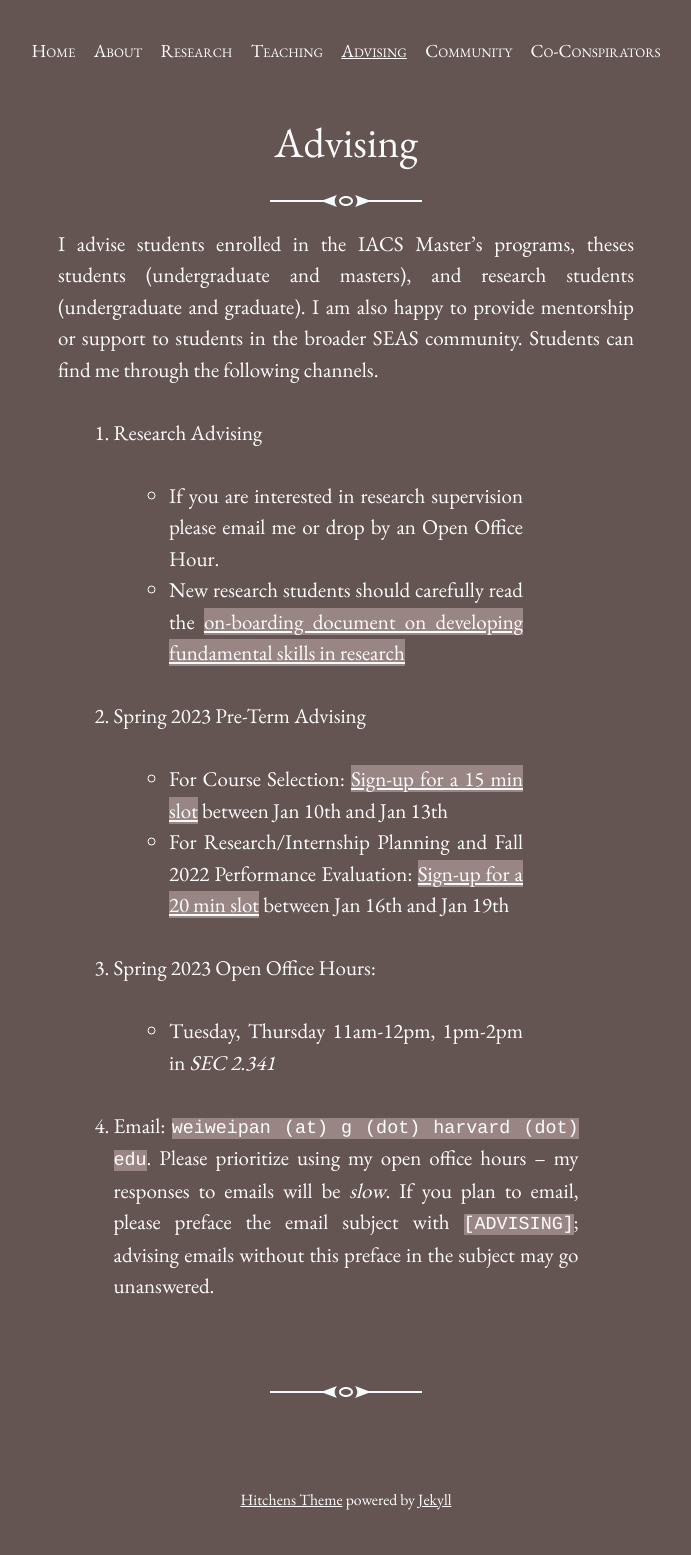
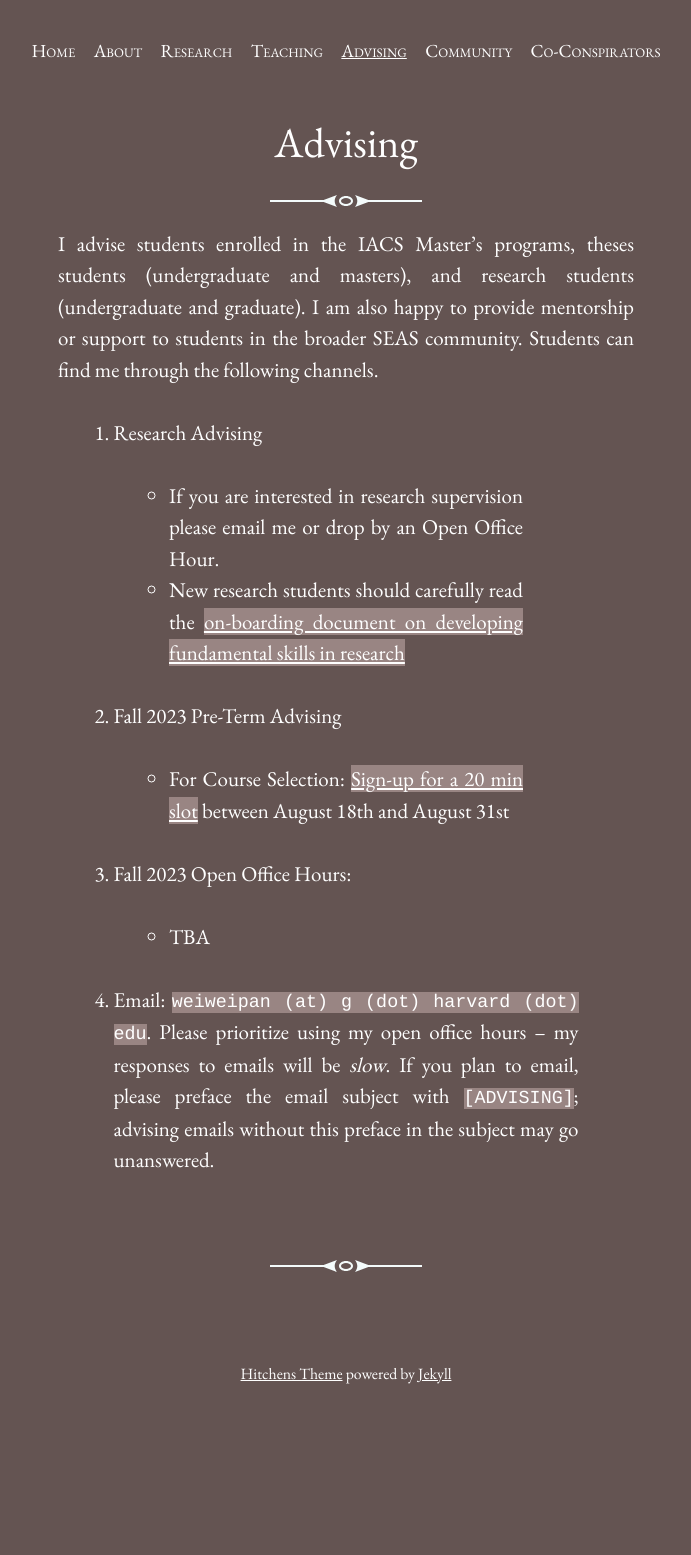
Before and after one commit to onefishy/onefishy.github.io, a Jekyll site: the page built from advising.md, in a window 1280 px wide. Shown: the whole page, without its empty margins (294-985 px from the left). Built offline with Jekyll 4.4.1, drawn with Linux system fonts in a browser that asks for light colours; after the commit the page ends 1429 px from its top, so only the background shows below that.

Commit message:
Update advising.md

```diff
--- a/advising.md
+++ b/advising.md
@@ -9,11 +9,10 @@ I advise students enrolled in the IACS Master's programs, theses students (under
   - If you are interested in research supervision please email me or drop by an Open Office Hour.
   - New research students should carefully read the [on-boarding document on developing fundamental skills in research](https://docs.google.com/presentation/d/1EQIupyrH7z2sUUH99CMQQJc9JzV8reTzQ6RYOeWQ1tE/edit?usp=sharing)
 
-1. Spring 2023 Pre-Term Advising
-  - For Course Selection: [Sign-up for a 15 min slot](https://calendly.com/weiweipan/spring-course-advising) between Jan 10th and Jan 13th
-  - For Research/Internship Planning and Fall 2022 Performance Evaluation: [Sign-up for a 20 min slot](https://calendly.com/weiweipan/spring-general-advising) between Jan 16th and Jan 19th
+1. Fall 2023 Pre-Term Advising
+  - For Course Selection: [Sign-up for a 20 min slot](https://calendly.com/weiweipan/fall-course-advising) between August 18th and August 31st
 
-2. Spring 2023 Open Office Hours:
-  - Tuesday, Thursday 11am-12pm, 1pm-2pm in *SEC 2.341*
+2. Fall 2023 Open Office Hours:
+  - TBA
 
 3. Email: ``weiweipan (at) g (dot) harvard (dot) edu``. Please prioritize using my open office hours -- my responses to emails will be *slow*. If you plan to email, please preface the email subject with ``[ADVISING]``; advising emails without this preface in the subject may go unanswered.
```
